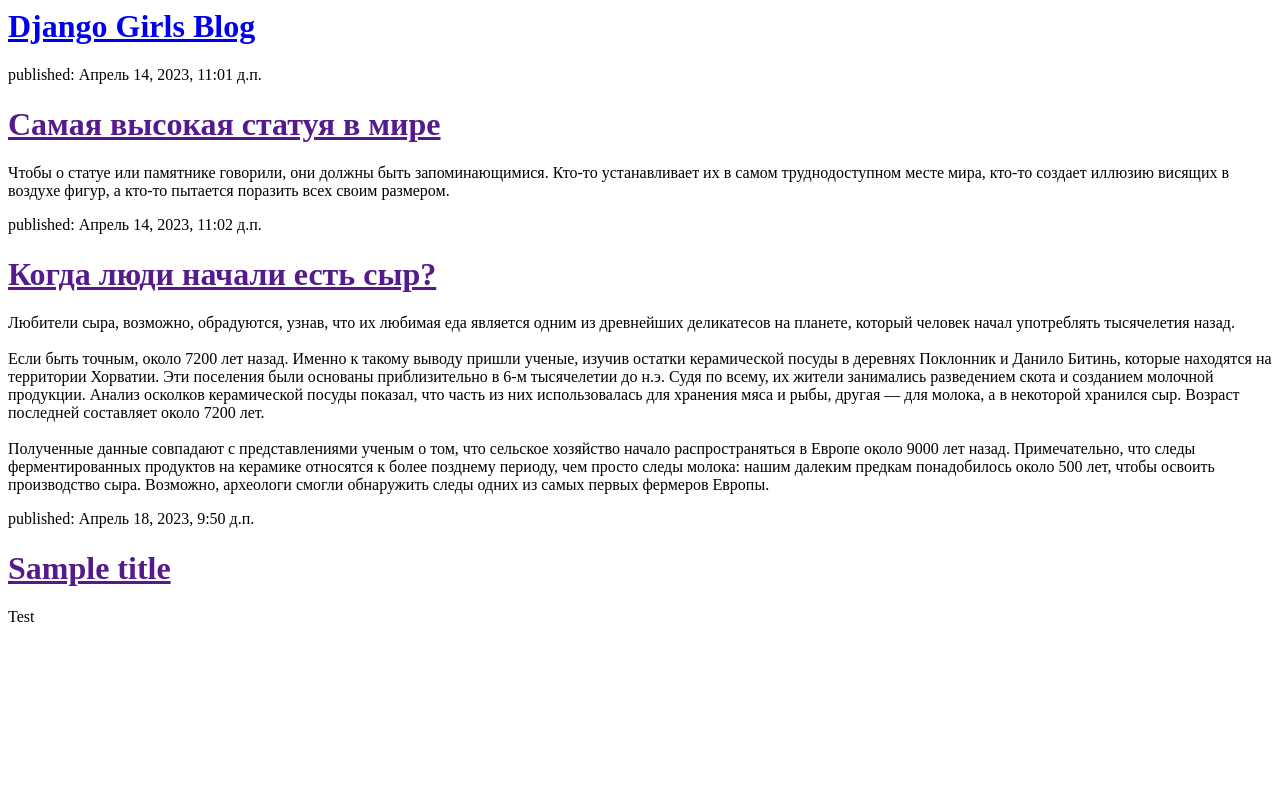
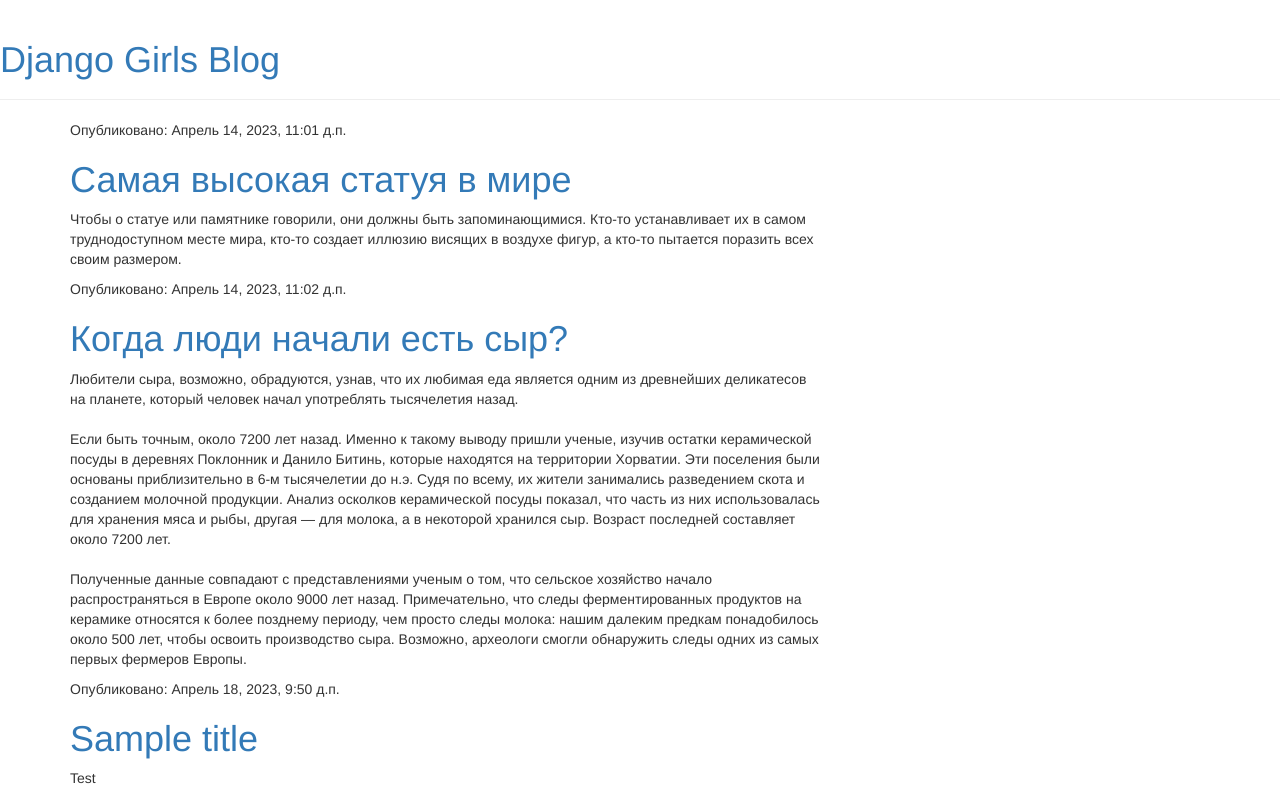
Before and after one commit to runnerdenis/my-first-blog, a Django app: page / in a window 1280 px wide. Run offline with Django 3.2, Linux system fonts and the light colour scheme; data comes from the database, SQL or seed files in the repository; some libraries are stand-ins or nearby versions.

Commit message:
modified post_list.html and blog.css

```diff
--- a/blog/templates/blog/post_list.html
+++ b/blog/templates/blog/post_list.html
@@ -1,18 +1,41 @@
+{% load static %}
 <html>
   <head>
-    <title>Django Girls Blog</title>
+    <title>Django Girls blog</title>
+    <link
+      rel="stylesheet"
+      href="//maxcdn.bootstrapcdn.com/bootstrap/3.2.0/css/bootstrap.min.css"
+    />
+    <link
+      rel="stylesheet"
+      href="//maxcdn.bootstrapcdn.com/bootstrap/3.2.0/css/bootstrap-theme.min.css"
+    />
+    <link
+      href="https://fonts.googleapis.com/css?family=Lobster&subset=latin,cyrillic"
+      rel="stylesheet"
+      type="text/css"
+    />
+    <link rel="stylesheet" href="{% static 'css/blog.css' %}" />
   </head>
   <body>
-    <div>
+    <div class="page-header">
       <h1><a href="/">Django Girls Blog</a></h1>
     </div>
 
-    {% for post in posts %}
-    <div>
-      <p>published: {{ post.published_date }}</p>
-      <h1><a href="">{{ post.title }}</a></h1>
-      <p>{{ post.text|linebreaksbr }}</p>
+    <div class="content container">
+      <div class="row">
+        <div class="col-md-8">
+          {% for post in posts %}
+          <div class="post">
+            <div class="date">
+              <p>Опубликовано: {{ post.published_date }}</p>
+            </div>
+            <h1><a href="">{{ post.title }}</a></h1>
+            <p>{{ post.text|linebreaksbr }}</p>
+          </div>
+          {% endfor %}
+        </div>
+      </div>
     </div>
-    {% endfor %}
   </body>
 </html>
```
